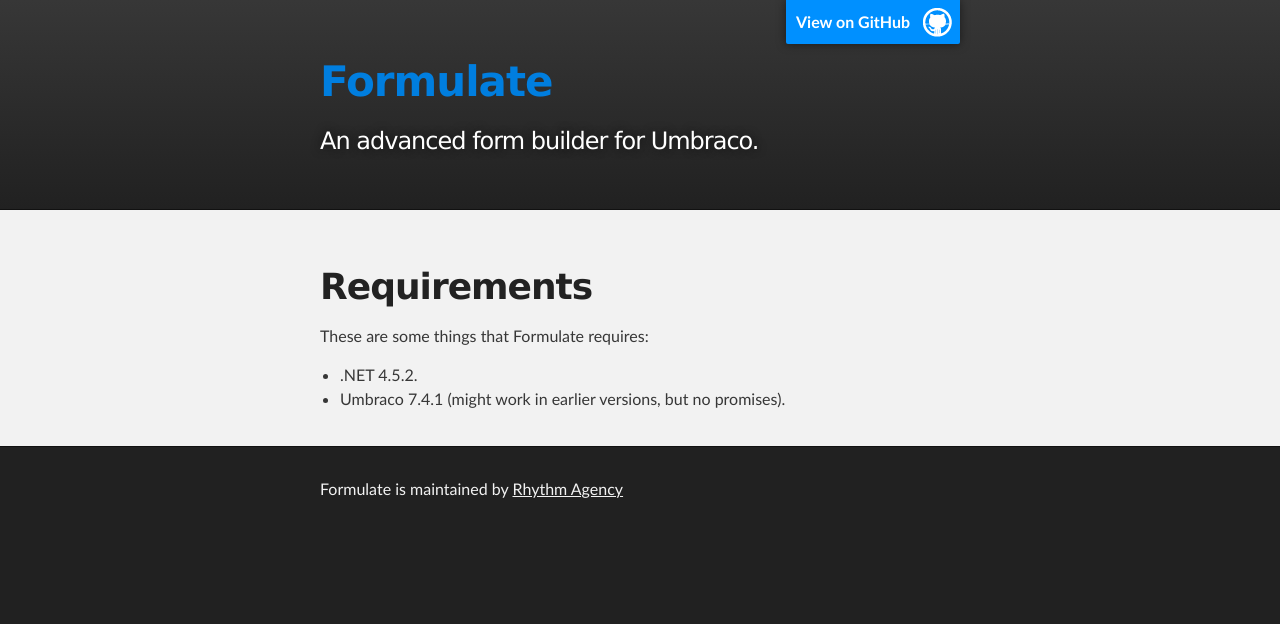
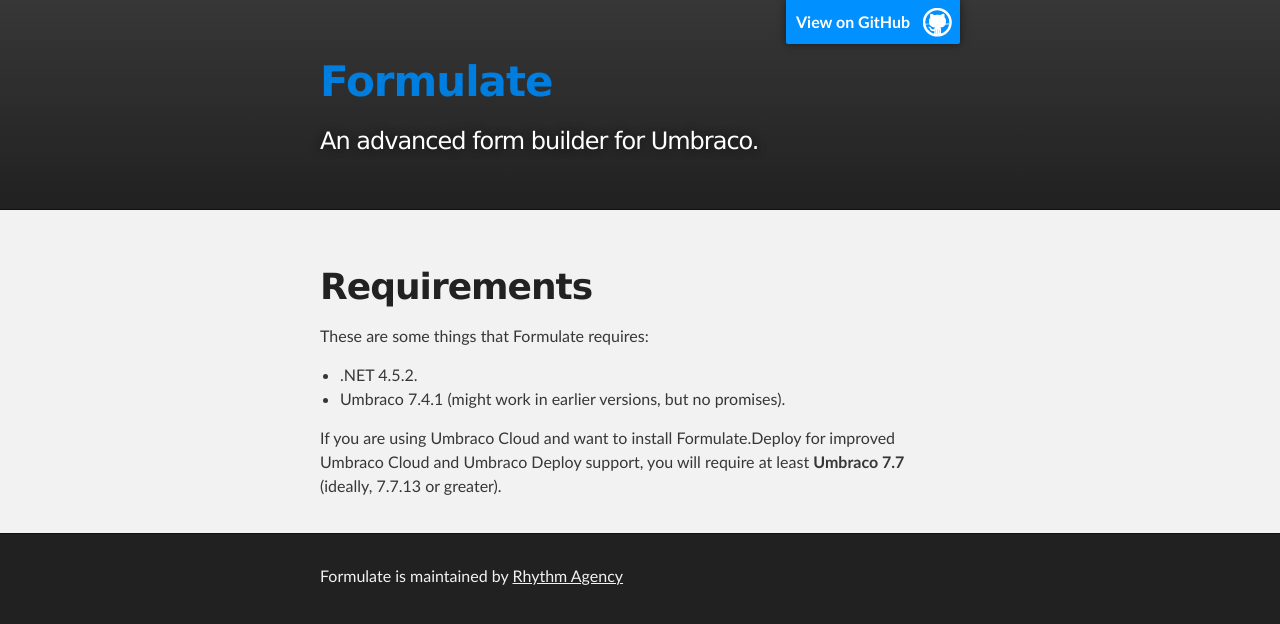
Before and after one commit to rhythmagency/formulate, a Jekyll site: the page built from requirements.md, in a window 1280 px wide. Shown: the top 624 px of the page. Built offline with Jekyll 4.4.1, drawn with Linux system fonts in a browser that asks for light colours.

Commit message:
Note for Formulate.Deploy requirements.

```diff
--- a/requirements.md
+++ b/requirements.md
@@ -8,3 +8,5 @@
 
 * .NET 4.5.2.
 * Umbraco 7.4.1 (might work in earlier versions, but no promises).
+
+If you are using Umbraco Cloud and want to install Formulate.Deploy for improved Umbraco Cloud and Umbraco Deploy support, you will require at least **Umbraco 7.7** (ideally, 7.7.13 or greater).
```
